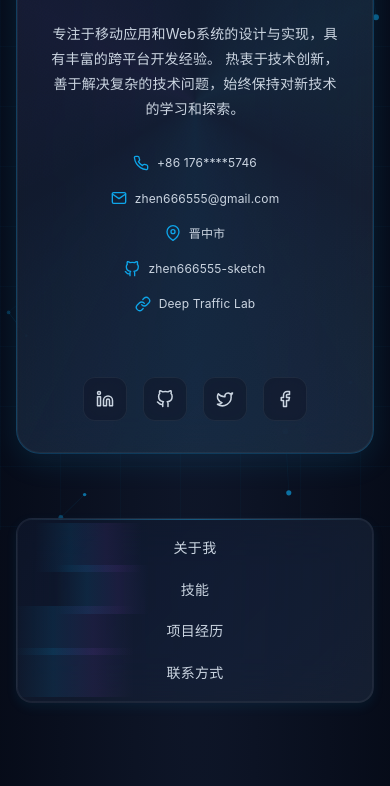
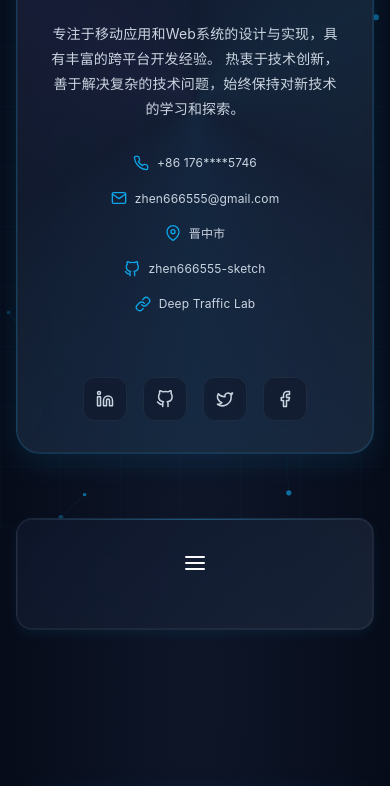
Before and after one commit to zhen666555-sketch/zhen666555-sketch.github.io, a plain HTML site: page index.html in a window 390 px wide. Shown: the part 314-1100 px from the top of the page. Drawn offline with Linux system fonts and the light colour scheme.

Commit message:
更新 index.html

```diff
--- a/index.html
+++ b/index.html
@@ -460,7 +460,7 @@
         .nav-container {
             backdrop-filter: blur(24px) saturate(180%);
             -webkit-backdrop-filter: blur(24px) saturate(180%);
-            background: linear-gradient(135deg, rgba(15, 23, 42, 0.75) 0%, rgba(30, 41, 59, 0.65) 100%);
+            background: linear-gradient(135deg, rgba(15, 23, 42, 0.85) 0%, rgba(30, 41, 59, 0.75) 100%);
             border-radius: var(--radius-lg);
             padding: var(--spacing-sm);
             border: 1px solid var(--border-subtle);
@@ -470,6 +470,7 @@
             margin: 0 auto;
             position: relative;
             overflow: hidden;
+            transition: all 0.4s var(--ease-out-expo);
         }
 
         .nav-container::before {
@@ -483,6 +484,31 @@
                 transparent 0%,
                 rgba(14, 165, 233, 0.4) 50%,
                 transparent 100%);
+        }
+
+        .nav-container::after {
+            content: '';
+            position: absolute;
+            top: -50%;
+            left: -50%;
+            width: 200%;
+            height: 200%;
+            background: conic-gradient(from 0deg at 50% 50%,
+                transparent 0deg,
+                rgba(14, 165, 233, 0.03) 60deg,
+                transparent 120deg,
+                rgba(168, 85, 247, 0.02) 180deg,
+                transparent 240deg,
+                rgba(34, 211, 238, 0.03) 300deg,
+                transparent 360deg);
+            animation: rotateGlow 20s linear infinite;
+            pointer-events: none;
+            opacity: 0;
+            transition: opacity 0.6s var(--ease-out-expo);
+        }
+
+        .nav-container:hover::after {
+            opacity: 1;
         }
 
         .nav-links-inner {
@@ -509,6 +535,10 @@
             overflow: hidden;
             z-index: 1;
             letter-spacing: 0.02em;
+            display: inline-flex;
+            align-items: center;
+            justify-content: center;
+            min-height: 40px;
         }
 
         .nav-link::before {
@@ -520,8 +550,8 @@
             height: 100%;
             background: linear-gradient(90deg,
                 transparent,
-                rgba(14, 165, 233, 0.1),
-                rgba(168, 85, 247, 0.08),
+                rgba(14, 165, 233, 0.15),
+                rgba(168, 85, 247, 0.1),
                 transparent);
             transition: left 0.5s var(--ease-out-expo);
             z-index: -1;
@@ -533,7 +563,8 @@
 
         .nav-link:hover {
             color: var(--primary-light);
-            background: rgba(14, 165, 233, 0.08);
+            background: rgba(14, 165, 233, 0.1);
+            transform: translateY(-2px);
         }
 
         .nav-link::after {
@@ -552,6 +583,41 @@
 
         .nav-link:hover::after {
             width: 70%;
+        }
+
+        /* 导航项选中状态 */
+        .nav-link.active {
+            color: var(--primary-light);
+            background: rgba(14, 165, 233, 0.15);
+            box-shadow: 0 0 20px rgba(14, 165, 233, 0.2);
+        }
+
+        .nav-link.active::after {
+            width: 70%;
+        }
+
+        /* 导航项点击效果 */
+        .nav-link:active {
+            transform: translateY(0);
+            background: rgba(14, 165, 233, 0.2);
+        }
+
+        /* 移动端导航菜单按钮 */
+        .nav-toggle {
+            display: none;
+            background: none;
+            border: none;
+            color: var(--text-primary);
+            font-size: var(--font-size-xl);
+            cursor: pointer;
+            padding: var(--spacing-sm);
+            border-radius: var(--radius-sm);
+            transition: all 0.3s var(--ease-out-expo);
+        }
+
+        .nav-toggle:hover {
+            color: var(--primary-light);
+            background: rgba(14, 165, 233, 0.1);
         }
 
         /* ========================================
@@ -1166,16 +1232,31 @@
                 padding: var(--spacing-lg);
             }
 
+            /* 移动端导航菜单 */
+            .nav-toggle {
+                display: block;
+                margin: 0 auto;
+                margin-bottom: var(--spacing-sm);
+            }
+
             .nav-links {
                 flex-direction: column;
                 align-items: center;
                 gap: var(--spacing-sm);
+                max-height: 0;
+                overflow: hidden;
+                transition: max-height 0.4s var(--ease-out-expo);
+            }
+
+            .nav-links.active {
+                max-height: 300px;
             }
 
             .nav-link {
                 padding: var(--spacing-sm) var(--spacing-lg);
                 width: 100%;
                 text-align: center;
+                margin: 0;
             }
 
             .about-content {
@@ -1428,6 +1509,13 @@
         <nav>
             <div class="nav-container">
                 <div class="nav-links-inner">
+                    <button class="nav-toggle" aria-label="切换导航菜单">
+                        <svg xmlns="http://www.w3.org/2000/svg" width="24" height="24" viewBox="0 0 24 24" fill="none" stroke="currentColor" stroke-width="2" stroke-linecap="round" stroke-linejoin="round">
+                            <line x1="3" y1="12" x2="21" y2="12"></line>
+                            <line x1="3" y1="6" x2="21" y2="6"></line>
+                            <line x1="3" y1="18" x2="21" y2="18"></line>
+                        </svg>
+                    </button>
                     <ul class="nav-links">
                         <li><a href="#about" class="nav-link">关于我</a></li>
                         <li><a href="#skills" class="nav-link">技能</a></li>
@@ -1781,10 +1869,61 @@
             new Particles();
             new Cursor();
 
+            // 导航菜单切换
+            const navToggle = document.querySelector('.nav-toggle');
+            const navLinks = document.querySelector('.nav-links');
+
+            if (navToggle && navLinks) {
+                navToggle.addEventListener('click', () => {
+                    navLinks.classList.toggle('active');
+
+                    // 切换图标
+                    const svg = navToggle.querySelector('svg');
+                    if (navLinks.classList.contains('active')) {
+                        svg.innerHTML = '<line x1="18" y1="6" x2="6" y2="18"></line><line x1="6" y1="6" x2="18" y2="18"></line>';
+                    } else {
+                        svg.innerHTML = '<line x1="3" y1="12" x2="21" y2="12"></line><line x1="3" y1="6" x2="21" y2="6"></line><line x1="3" y1="18" x2="21" y2="18"></line>';
+                    }
+                });
+            }
+
+            // 导航项激活状态
+            const sections = document.querySelectorAll('section');
+            const navItems = document.querySelectorAll('.nav-link');
+
+            const updateActiveNav = throttle(() => {
+                let current = '';
+
+                sections.forEach(section => {
+                    const sectionTop = section.offsetTop;
+                    const sectionHeight = section.clientHeight;
+                    if (pageYOffset >= sectionTop - 200) {
+                        current = section.getAttribute('id');
+                    }
+                });
+
+                navItems.forEach(item => {
+                    item.classList.remove('active');
+                    if (item.getAttribute('href').substring(1) === current) {
+                        item.classList.add('active');
+                    }
+                });
+            }, 100);
+
             // 平滑滚动
             document.querySelectorAll('a[href^="#"]').forEach(anchor => {
                 anchor.addEventListener('click', function (e) {
                     e.preventDefault();
+
+                    // 关闭移动端菜单
+                    if (navLinks) {
+                        navLinks.classList.remove('active');
+                        if (navToggle) {
+                            const svg = navToggle.querySelector('svg');
+                            svg.innerHTML = '<line x1="3" y1="12" x2="21" y2="12"></line><line x1="3" y1="6" x2="21" y2="6"></line><line x1="3" y1="18" x2="21" y2="18"></line>';
+                        }
+                    }
+
                     const target = document.querySelector(this.getAttribute('href'));
                     if (target) {
                         target.scrollIntoView({
@@ -1797,9 +1936,13 @@
 
             // 初始检查
             handleScrollAnimation();
+            updateActiveNav();
 
             // 滚动监听
-            window.addEventListener('scroll', handleScrollAnimation);
+            window.addEventListener('scroll', () => {
+                handleScrollAnimation();
+                updateActiveNav();
+            });
         });
     </script>
 </body>
```
